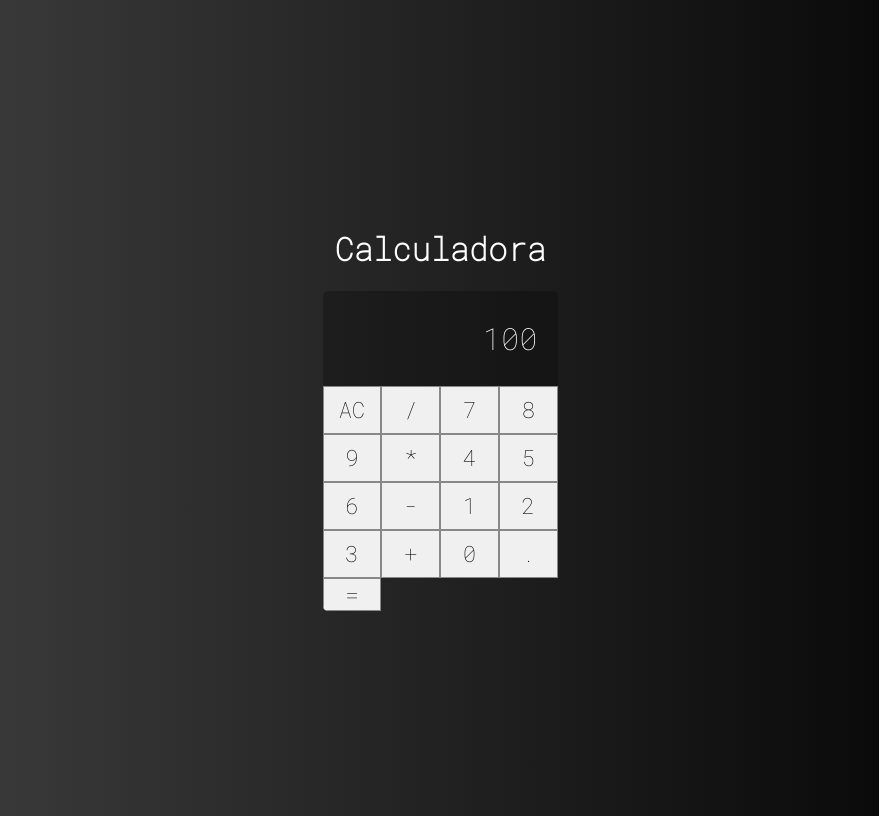
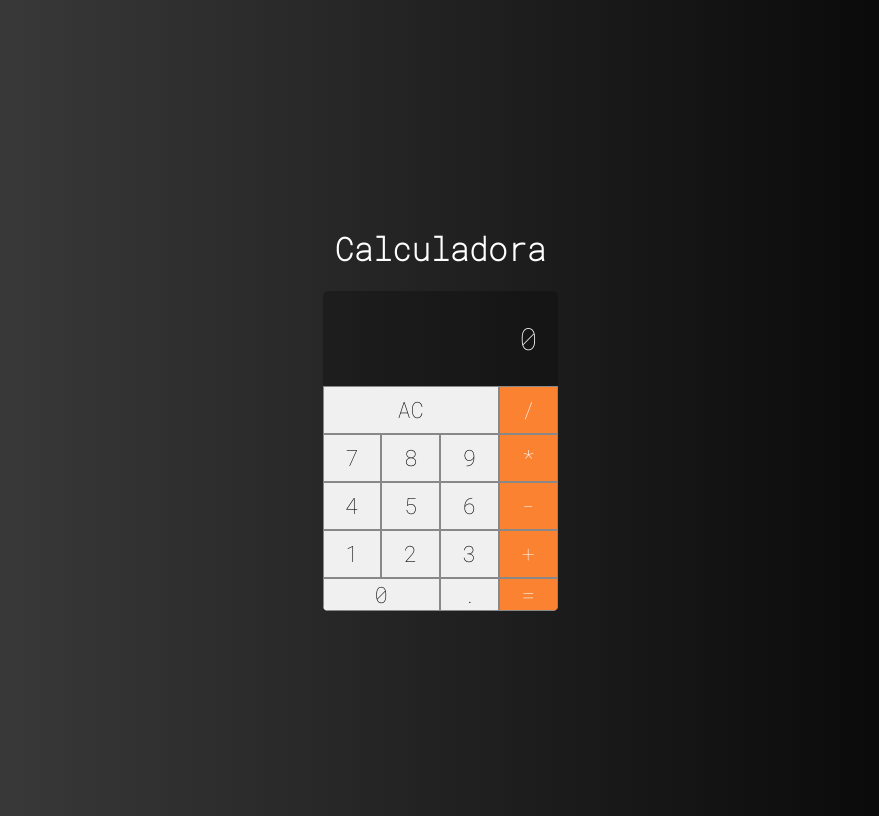
Before and after one commit to AdrielProg/calculator, a React (Create React App) app: page / in a window 1280 px wide. Shown: the whole page, without its empty margins (200-1079 px from the left). Built offline with nearby package versions, Linux system fonts and the light colour scheme.

Commit message:
seeting the final layout for the context and implementing inital logic

```diff
--- a/src/components/Button.css
+++ b/src/components/Button.css
@@ -8,3 +8,25 @@
     border: solid 1px #888;
     outline: none;
 }
+
+.button:active{
+    background-color: #ccc;
+}
+
+.button.double{
+    grid-column: span 2;
+}
+
+.button.triple{
+    grid-column: span 3;
+}
+
+.button.operation{
+    background-color: #fa8231;
+    color: #fff;
+}
+
+.button.operation:active{
+    background-color: #fa8231cc;
+
+}
--- a/src/components/Button.jsx
+++ b/src/components/Button.jsx
@@ -1,5 +1,16 @@
-import React from "react";
 import './Button.css'
 
-export default props =>
-    <button className="button">{props.label}</button>
+const Button =  (props) => {
+    let classNames = "button "
+        classNames += props.operation ? 'operation' : ''
+        classNames += props.double ? 'double' : ''
+        classNames += props.triple ? 'triple' : ''
+    return (
+     <button
+        onClick={e => props.click && props.click(props.label)}
+        className={classNames}>
+        {props.label}
+    </button>
+    )
+}
+export default Button
--- a/src/components/Display.jsx
+++ b/src/components/Display.jsx
@@ -1,8 +1,7 @@
-import React from "react";
 import './Display.css'
 
-const Display = ({valeu}) => {
-   return <div className="display"> {valeu} </div>
+const Display = (props) => {
+   return <div className="display"> {props.value} </div>
 }
 
 export default Display
--- a/src/main/Calculator.jsx
+++ b/src/main/Calculator.jsx
@@ -3,28 +3,75 @@
 import Button from "../components/Button";
 import Display from "../components/Display.jsx";
 
+
+const initialState = {
+    displayValue: '0',
+    clearDisplay: false,
+    operation: null,
+    values: [0,0],
+    current: 0
+
+}
+
+
 export default class Calculator extends Component {
+
+    state = {...initialState}
+
+    constructor(props){
+        super(props)
+        this.clearMemory = this.clearMemory.bind(this)
+        this.setOperation = this.setOperation.bind(this)
+        this.getDigit = this.getDigit.bind(this)
+    }
+    clearMemory (){
+       this.setState({...initialState})
+    }
+
+    setOperation(operation){
+        console.log(operation)
+    }
+
+    getDigit(n){
+       if(n === '.' && this.state.displayValue.includes('.')){
+           return
+       }
+        const clearDisplay = this.state.displayValue === '0' || this.state.clearDisplay
+        const currentValue = clearDisplay ? '' : this.state.displayValue
+        const displayValue = currentValue + n
+        this.setState({displayValue, clearDisplay: false })
+
+        if(n !=='.'){
+            const i = this.state.current
+            const newValue = parseFloat(displayValue)
+            const values = [...this.state.values]
+            values[i] = newValue
+            this.setState({values})
+            console.log(values)
+        }
+    }
+
     render(){
         return(
             <div className="calculator">
-                <Display valeu={100}/>
-                <Button label="AC" />
-                <Button label="/" />
-                <Button label="7" />
-                <Button label="8" />
-                <Button label="9" />
-                <Button label="*" />
-                <Button label="4" />
-                <Button label="5" />
-                <Button label="6" />
-                <Button label="-" />
-                <Button label="1" />
-                <Button label="2" />
-                <Button label="3" />
-                <Button label="+" />
-                <Button label="0" />
-                <Button label="." />
-                <Button label="=" />
+                <Display value={this.state.displayValue}/>
+                <Button label="AC" click={this.clearMemory} triple />
+                <Button label="/" click={this.setOperation} operation />
+                <Button label="7" click={this.getDigit} />
+                <Button label="8" click={this.getDigit} />
+                <Button label="9" click={this.getDigit} />
+                <Button label="*" click={this.setOperation} operation/>
+                <Button label="4" click={this.getDigit} />
+                <Button label="5" click={this.getDigit} />
+                <Button label="6" click={this.getDigit} />
+                <Button label="-" click={this.setOperation} operation/>
+                <Button label="1" click={this.getDigit} />
+                <Button label="2" click={this.getDigit} />
+                <Button label="3" click={this.getDigit} />
+                <Button label="+" click={this.setOperation} operation/>
+                <Button label="0" click={this.getDigit} double/>
+                <Button label="." click={this.getDigit} />
+                <Button label="=" click={this.setOperation} operation/>
             </div>
         )
     }
```
